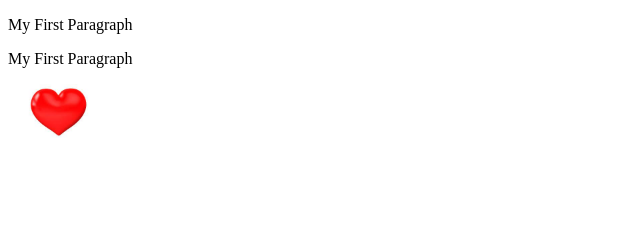
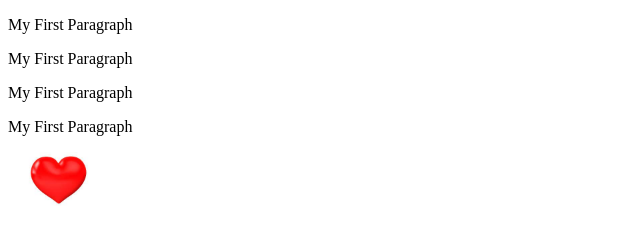
Before and after one commit to ChiaYeuShyang/week2, a plain HTML site: page week2/index.html in a window 1280 px wide. Shown: the whole page, without its empty margins (0-640 px from the left). Drawn offline with Linux system fonts and the light colour scheme.

Commit message:
added 2 paragraph

```diff
--- a/week2/index.html
+++ b/week2/index.html
@@ -9,6 +9,8 @@
 <body>
     <p>My First Paragraph</p>
     <p>My First Paragraph</p>
+    <p>My First Paragraph</p>
+    <p>My First Paragraph</p>
     <img src="images/download.jpg" width="100"/>
 </body>
 
```
